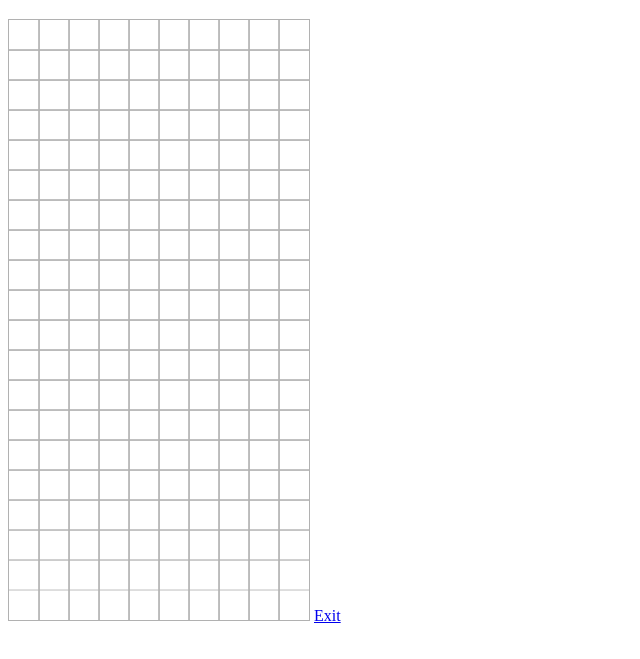
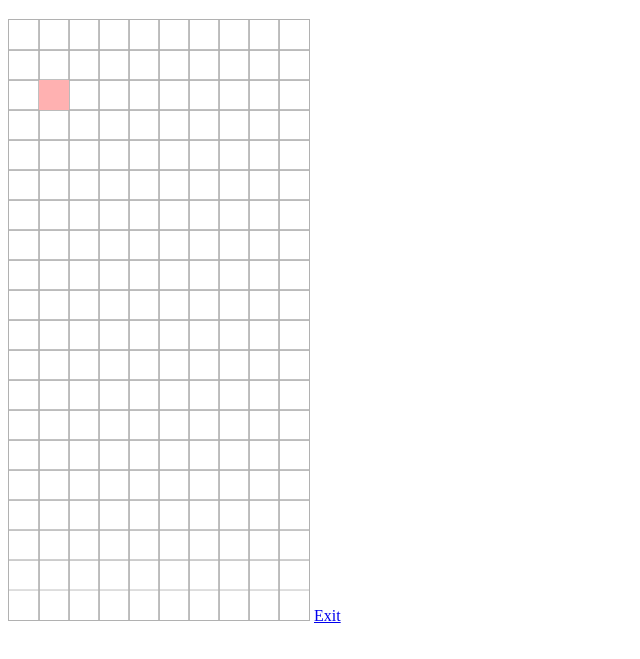
Before and after one commit to rickaw/softwire-work-experience-feb-2024, a website: page src/game.html in a window 1280 px wide. Shown: the part 61-720 px from the top of the page, without its empty margins (0-640 px from the left). Drawn offline with Linux system fonts and the light colour scheme.

Commit message:
filling in one box

```diff
--- a/src/game.js
+++ b/src/game.js
@@ -1,6 +1,6 @@
 var c = document.getElementById("canvas");
 var line = c.getContext("2d");
-
+//line.strokeStyle='rgba(0,0,0,0.2)'
 
 for(let i = 40; i<400; i+=40) {
     line.moveTo(i,0);
@@ -15,3 +15,8 @@ for(let i = 40; i<800; i+=40) {
     line.stroke();
     console.log(i)
 }
+
+const canvas = document.getElementById("canvas");
+const box = canvas.getContext("2d");
+box.fillStyle = "red";
+box.fillRect(40, 80, 40, 40);
```
Also changed, not shown: src/game.html (+1 -0 lines).
